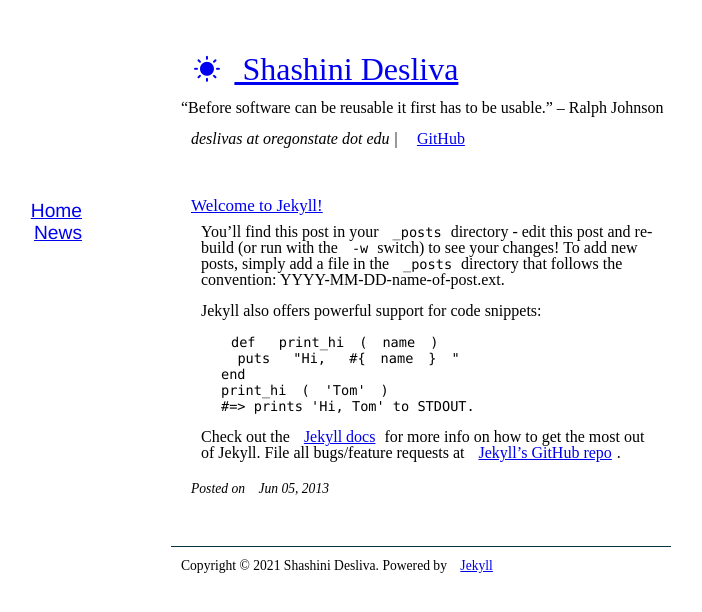
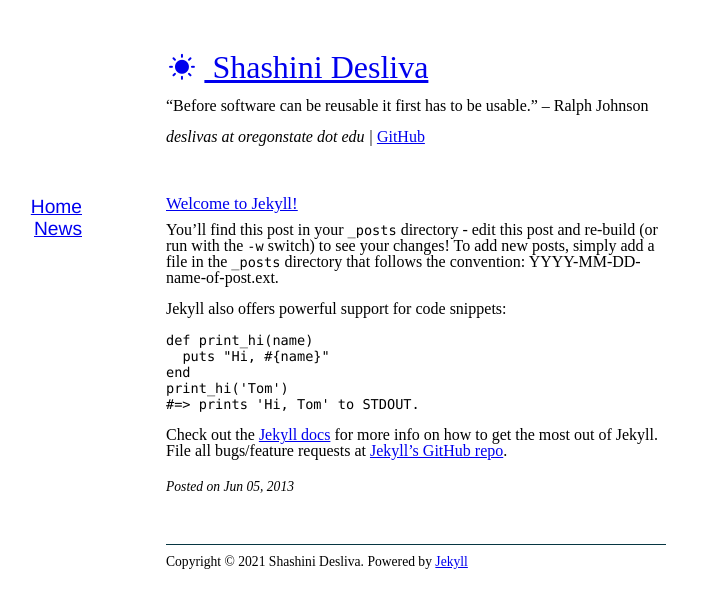
Before and after one commit to shashidesilvas/shashidesilvas.github.io, a Jekyll site: the page built from _posts/2013-06-05-welcome-to-jekyll.markdown, in a window 1280 px wide. Shown: the top 612 px of the page, without its empty margins (224-926 px from the left). Built offline with Jekyll 4.4.1, drawn with Linux system fonts in a browser that asks for light colours; nearby versions of some CDN libraries.

Commit message:
Update style.css

```diff
--- a/assets/css/style.css
+++ b/assets/css/style.css
@@ -1,6 +1,6 @@
 /*** Reset ***/
 html, body, div, span, applet, object, iframe, h1, h2, h3, h4, h5, h6, p, blockquote, pre, a, abbr, acronym, address, big, cite, code, del, dfn, em, img, ins, kbd, q, s, samp, small, strike, strong, sub, sup, tt, var, b, u, i, center, dl, dt, dd, ol, ul, li, fieldset, form, label, legend, table, caption, tbody, tfoot, thead, tr, th, td, article, aside, canvas, details, embed, figure, figcaption, footer, header, hgroup, menu, nav, output, ruby, section, summary, time, mark, audio, video {
-	margin:  2px 5px 5px 10px;
+	margin:  0;
 	padding: 0;
 	border: 0;
 	font-size: 100%;
```
